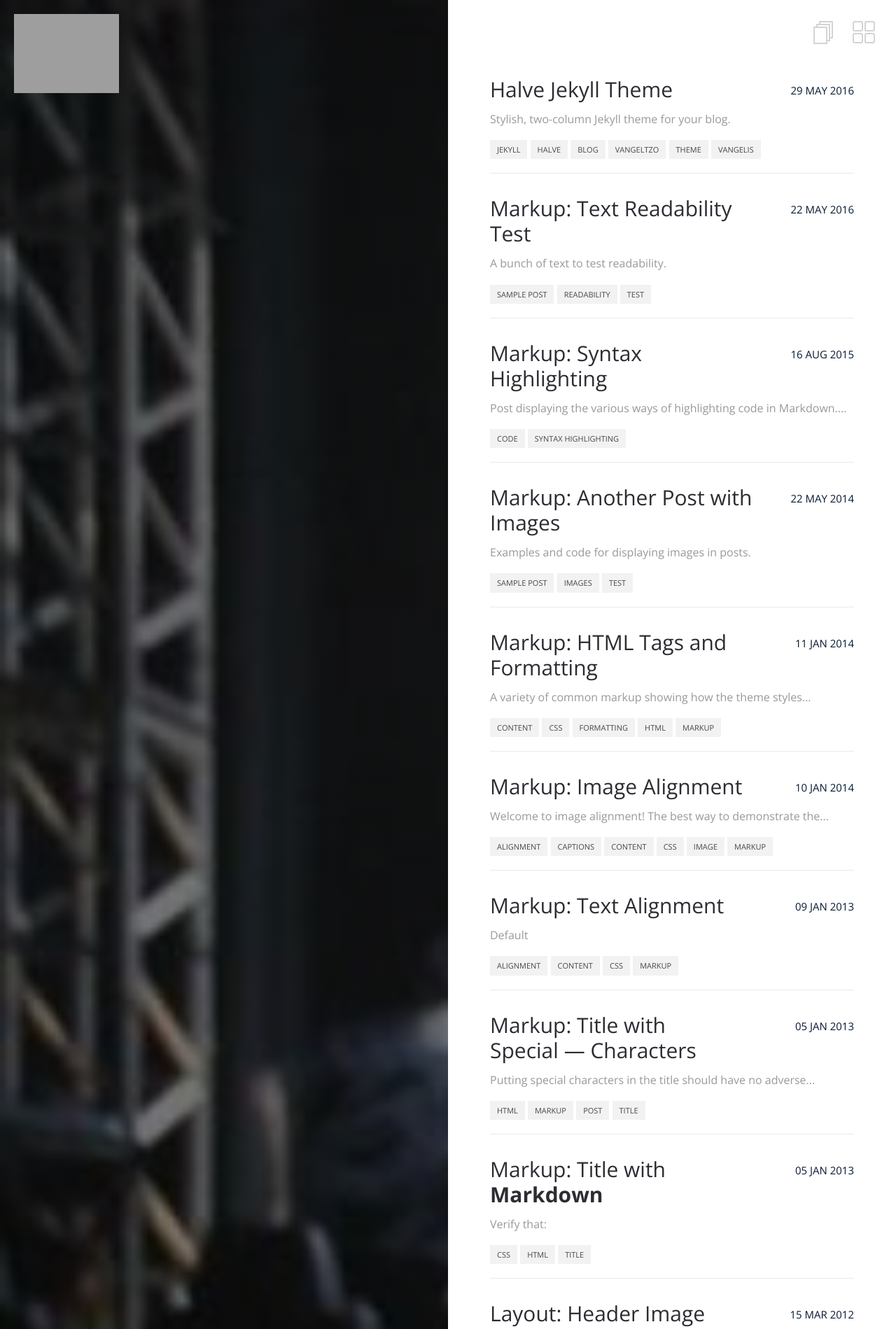
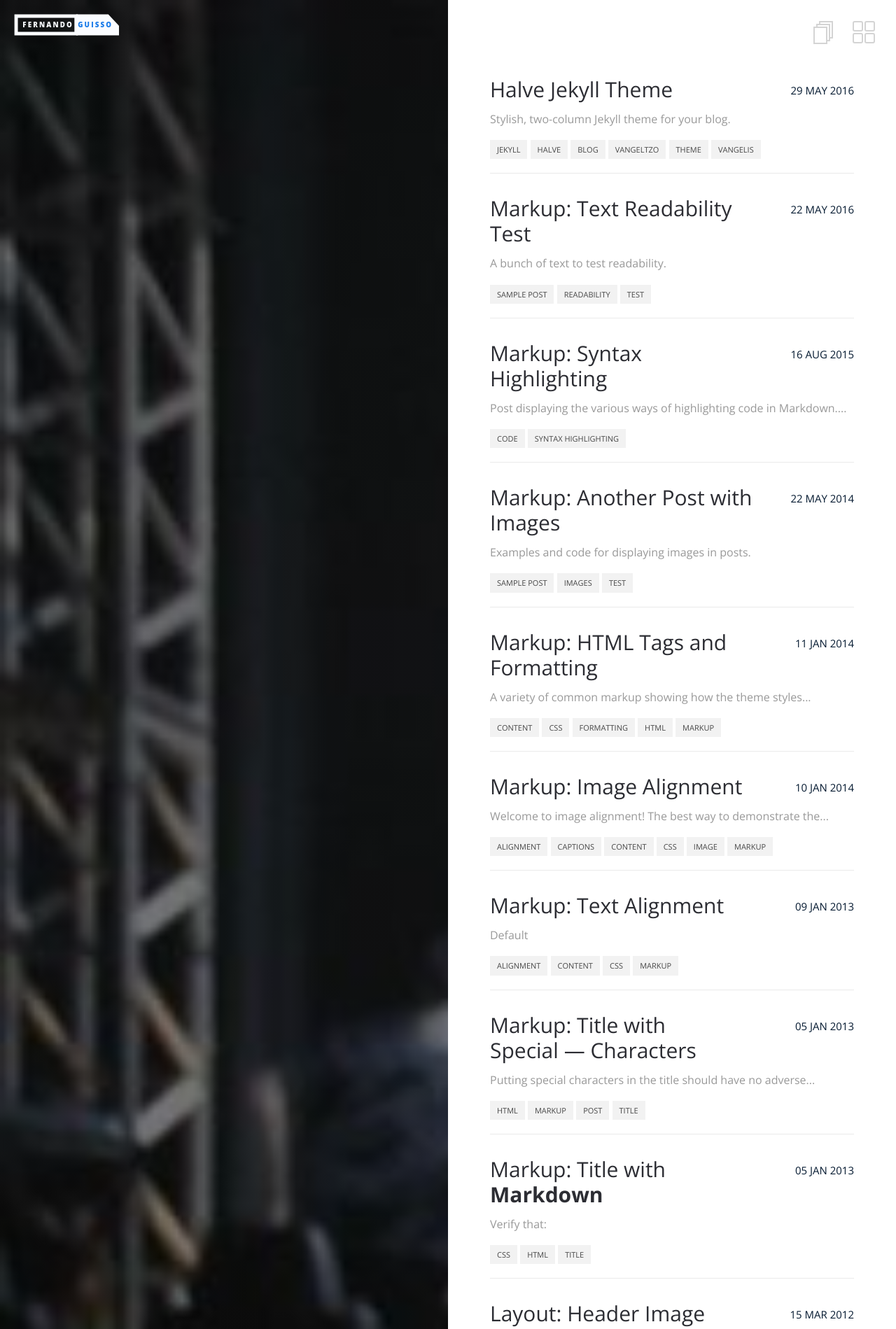
Before and after one commit to fernandoGuisso/fernandoGuisso.github.io, a Jekyll site: the page built from _pages/posts.md, in a window 1280 px wide. Shown: the top 1899 px of the page at 70% size. Built offline with Jekyll 4.4.1, drawn with Linux system fonts in a browser that asks for light colours.

Commit message:
Bazinga!

```diff
--- a/_config.yml
+++ b/_config.yml
@@ -1,7 +1,7 @@
 # Site
 title: Fernando Guisso
 description: Evangelista javascript, focado em educação e fintech.
-url: http://fernandoguisso.github.io/
+url: http://fernandoguisso.github.io
 logo: logo.svg                                   # Site logo
 locale: pt_BR
 
--- a/_layouts/post-list.html
+++ b/_layouts/post-list.html
@@ -9,7 +9,7 @@ layout: compress
 
     <div class="block-left">
       <div class="content">
-        <a href="{{ site.url }}" class="logo"><img src="{{ site.url }}/images/{{ site.logo | replace: '.', '-small.' }}"></a>
+        <a href="{{ site.url }}" class="logo"><img src="{{ site.url }}/images/{{ site.logo }}"></a>
         <h1 class="section-title">{{ page.title}}<em>/</em>
         </h1>
       </div>
--- a/assets/_sass/_reset.scss
+++ b/assets/_sass/_reset.scss
@@ -28,7 +28,7 @@ html,body,div,span,applet,object,iframe,h1,h2,h3,h4,h5,h6,p,blockquote,pre,a,abb
 
 ::selection {
   color: $white;
-  background: #4dbe7a;
+  background: #197BE9;
 }
 
 ::-moz-selection {
--- a/assets/js/canvas.js
+++ b/assets/js/canvas.js
@@ -1,4 +1,4 @@
-$(function(){var canvas=document.querySelector('canvas'),ctx=canvas.getContext('2d'),color='#72cc96';canvas.width=window.innerWidth;canvas.height=window.innerHeight;canvas.style.display='block';ctx.fillStyle=color;ctx.lineWidth=.1;ctx.strokeStyle=color;var mousePosition={x:30*canvas.width/100,y:30*canvas.height/100};var dots={nb:500,distance:80,d_radius:150,array:[]};function Dot(){this.x=Math.random()*canvas.width;this.y=Math.random()*canvas.height;this.vx=-.5+Math.random();this.vy=-.5+Math.random();this.radius=Math.random();}
+$(function(){var canvas=document.querySelector('canvas'),ctx=canvas.getContext('2d'),color='#197BE9';canvas.width=window.innerWidth;canvas.height=window.innerHeight;canvas.style.display='block';ctx.fillStyle=color;ctx.lineWidth=.1;ctx.strokeStyle=color;var mousePosition={x:30*canvas.width/100,y:30*canvas.height/100};var dots={nb:500,distance:80,d_radius:150,array:[]};function Dot(){this.x=Math.random()*canvas.width;this.y=Math.random()*canvas.height;this.vx=-.5+Math.random();this.vy=-.5+Math.random();this.radius=Math.random();}
 Dot.prototype={create:function(){ctx.beginPath();ctx.arc(this.x,this.y,this.radius,0,Math.PI*2,false);ctx.fill();},animate:function(){for(i=0;i<dots.nb;i++){var dot=dots.array[i];if(dot.y<0||dot.y>canvas.height){dot.vx=dot.vx;dot.vy=-dot.vy;}
 else if(dot.x<0||dot.x>canvas.width){dot.vx=-dot.vx;dot.vy=dot.vy;}
 dot.x+=dot.vx;dot.y+=dot.vy;}},line:function(){for(i=0;i<dots.nb;i++){for(j=0;j<dots.nb;j++){i_dot=dots.array[i];j_dot=dots.array[j];}}}};function createDots(){ctx.clearRect(0,0,canvas.width,canvas.height);for(i=0;i<dots.nb;i++){dots.array.push(new Dot());dot=dots.array[i];dot.create();}
```
